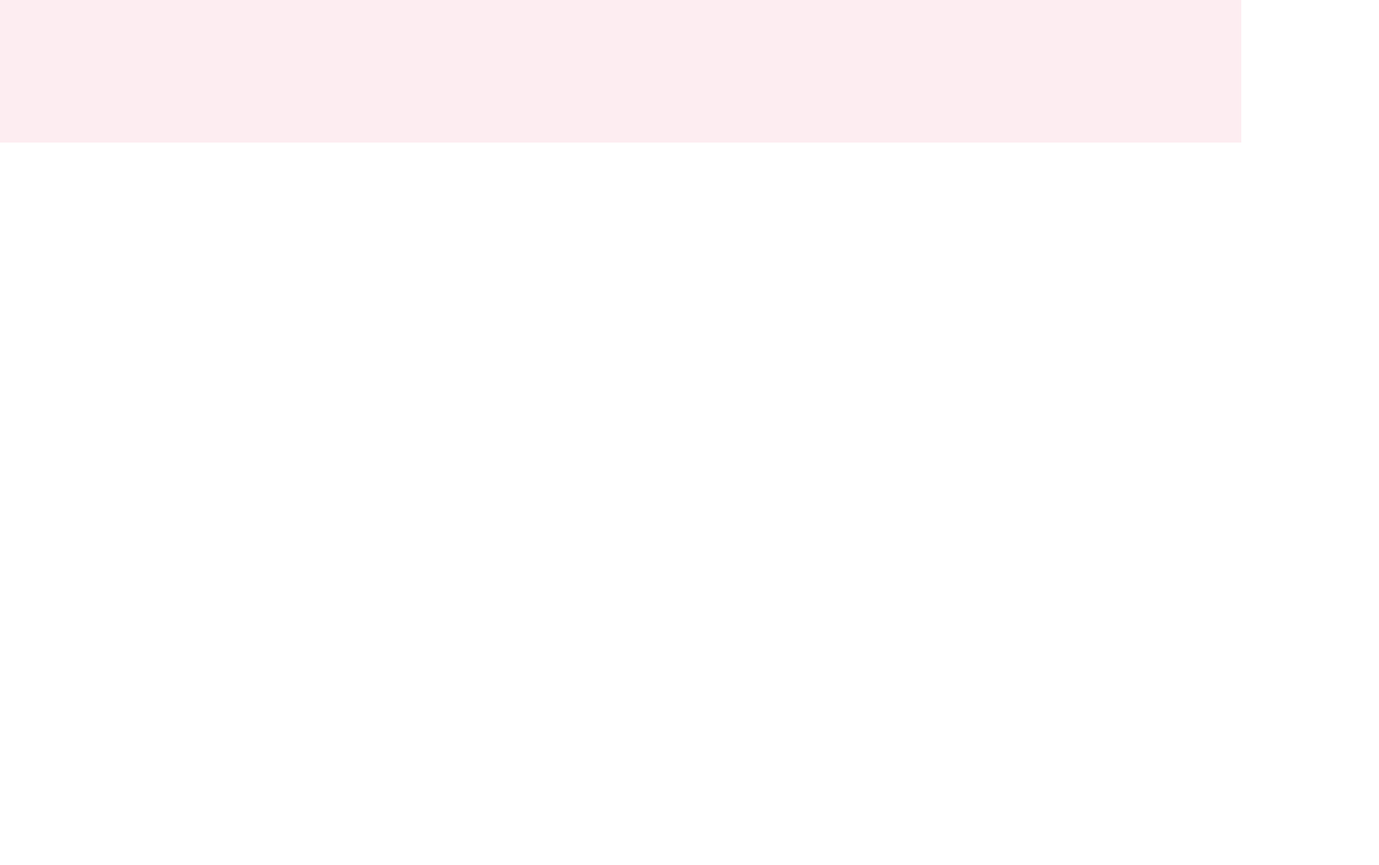
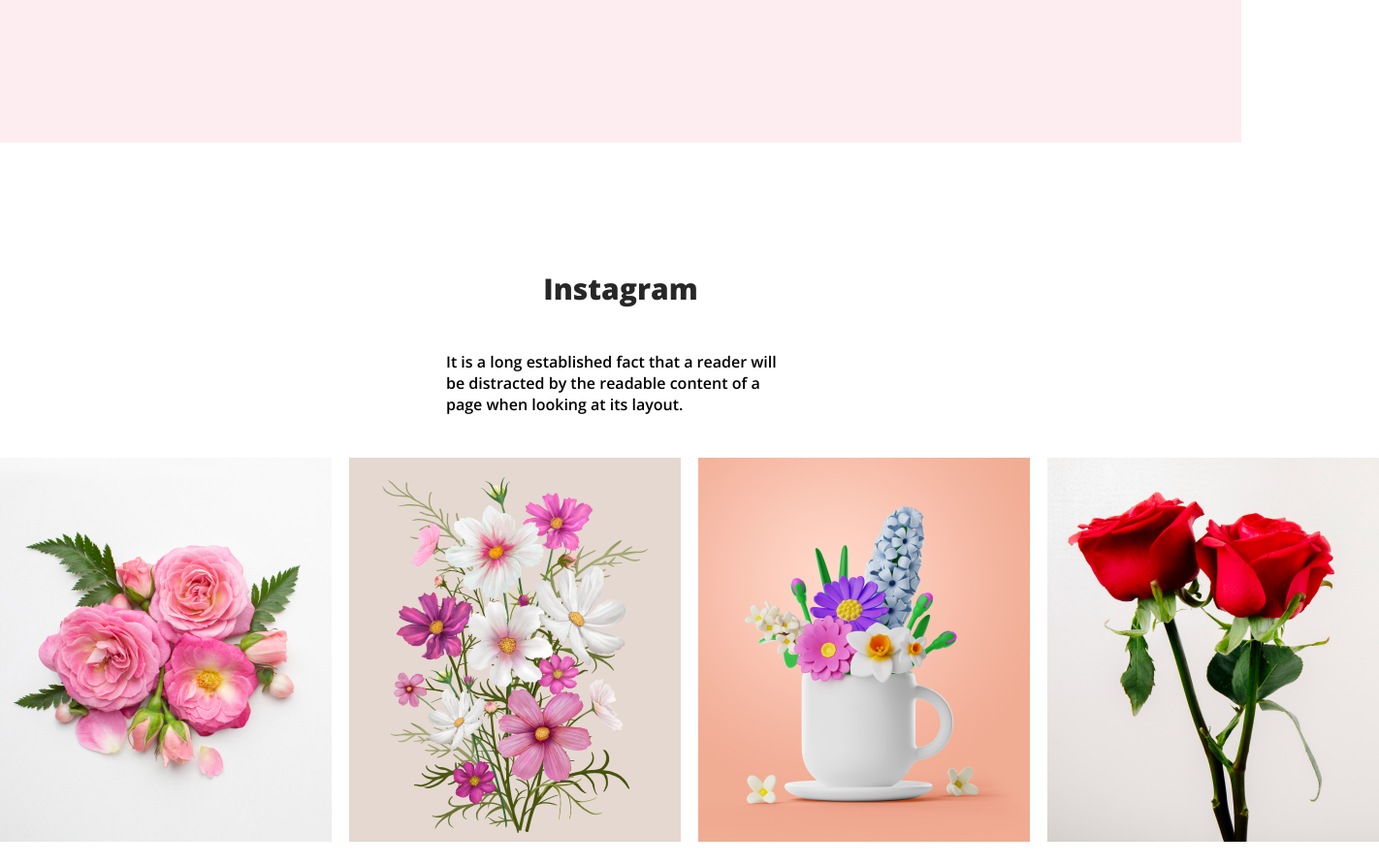
Before and after one commit to HimadriPaul24/assignment-1, a plain HTML site: page index.html in a window 1280 px wide. Shown: the part 553-1445 px from the top of the page at 97% size, 1422 px wide, since content can reach past the window. Before the commit the page ends 800 px from the top, so only its background shows below. Drawn offline with nearby package versions, Linux system fonts and the light colour scheme.

Commit message:
instagram section added

```diff
--- a/index.html
+++ b/index.html
@@ -33,6 +33,29 @@
     </header>
     <main>
 
+      <!-- insatgram start  -->
+      <section>
+        <h3 class="section-heading">Instagram</h3>
+        <p class="social-description">It is a long established fact that a reader will be distracted by the readable content of a page when looking at its layout.</p>
+         <div class="flower-container">
+            <div class="flower">
+                <img class="flower-img" src="images/flower-2.png" alt="">
+            </div>
+            <div class="flower">
+                <img class="flower-img" src="images/flower-3.png" alt="">
+            </div>
+            <div class="flower">
+                <img class="flower-img" src="images/flower-4.png" alt="">
+            </div>
+            <div class="flower">
+                <img class="flower-img" src="images/flower-5.png" alt="">
+            </div>
+         </div>
+      </section>
+
+      <section>
+
+      </section>
     </main>
 
     <footer>
--- a/styles/style.css
+++ b/styles/style.css
@@ -23,9 +23,10 @@ body {
     align-items: center;
 }
 
-.banner-heading{
+.banner-heading {
     margin-bottom: 35px;
 }
+
 .banner-description {
     color: rgba(39, 39, 39, 0.60);
     font-size: 18px;
@@ -51,3 +52,33 @@ body {
     height: 500px;
     /* height: 700px; */
 }
+
+/* instagram styles */
+.section-heading {
+    color: #272727;
+    text-align: center;
+    font-size: 30px;
+    font-weight: 800;
+    margin-top: 130px;
+    /* margin-bottom:8px; */
+
+}
+.social-description{
+    padding: 44px 460px;
+}
+
+
+
+.flower-container{
+    display: flex;
+    gap: 30px;
+    justify-content: space-around;
+}
+.flower{
+    height: 420px;
+    width: 330px;
+    padding: 40 200 128 200;
+    border-radius: 5px;
+
+
+}
```
Also changed, not shown: images/flower-2.png (renamed from images/Flower 2.png), images/flower-3.png (renamed from images/Rectangle 4.png), images/flower-4.png (renamed from images/Rectangle 5.png), images/flower-5.png (renamed from images/Rectangle 6.png).
